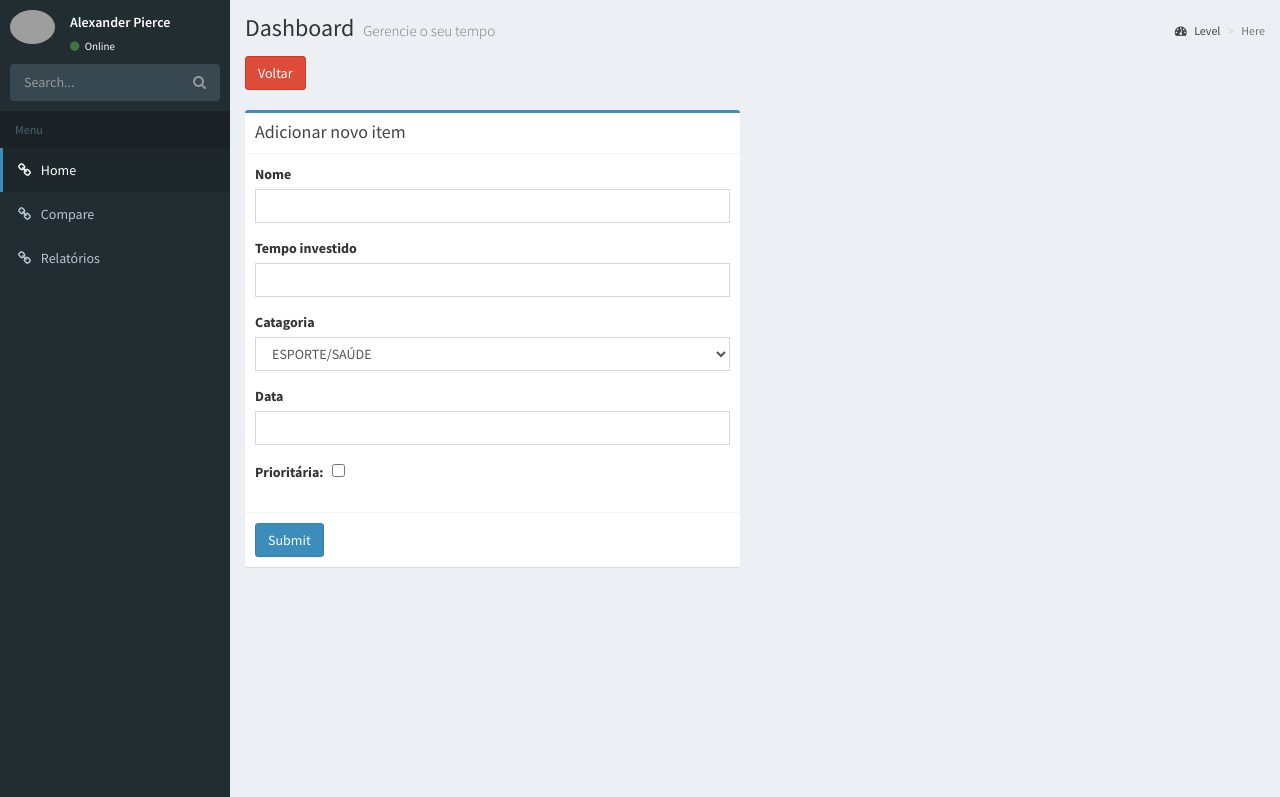
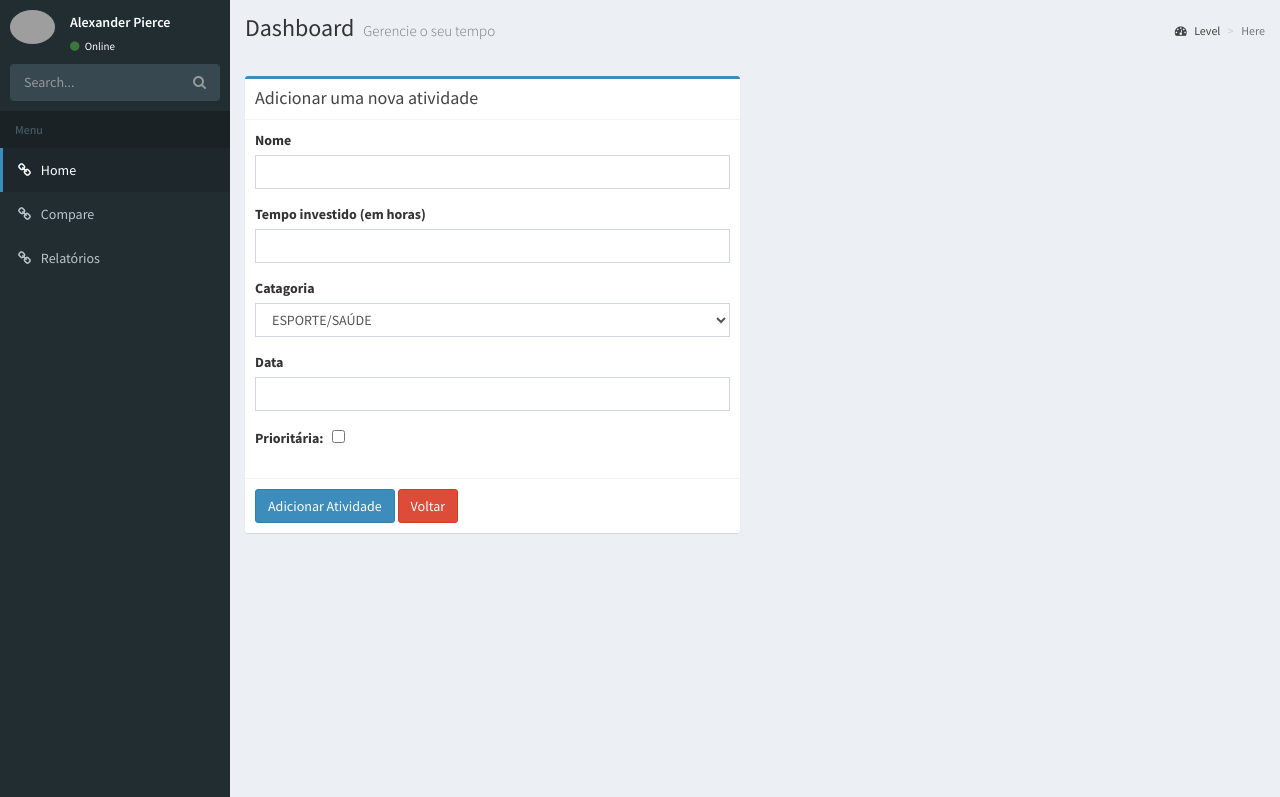
Before and after one commit to leonardox/praondevaimeutempo, a Django app: page /atividade/add in a window 1280 px wide. Shown: the part 50-847 px from the top of the page. Run offline with Django 3.2, Linux system fonts and the light colour scheme; some libraries are stand-ins or nearby versions; grey boxes are pictures that could not be loaded.

Commit message:
Task aprimoramento de interface de cadastro de nova atividade(aguardando revisão)

```diff
--- a/aplicacao/templates/adicionar_atividade.html
+++ b/aplicacao/templates/adicionar_atividade.html
@@ -18,12 +18,11 @@
 
         <!-- Main content -->
         <section class="content">
-            <a class="btn btn-danger" href="/">Voltar</a>
             <div class="row">
                 <div class="col-sm-6">
                     <div class="box box-primary" style="margin-top: 20px;">
                         <div class="box-header with-border">
-                            <h3 class="box-title">Adicionar novo item</h3>
+                            <h3 class="box-title">Adicionar uma nova atividade</h3>
                         </div>
                         <!-- /.box-header -->
                         <!-- form start -->
@@ -35,7 +34,7 @@
                                     {{ form.nome }}
                                 </div>
                                 <div class="form-group">
-                                    <label for="id_tempo_investido">Tempo investido</label>
+                                    <label for="id_tempo_investido">Tempo investido (em horas)</label>
                                     {{ form.tempo_investido }}
                                 </div>
                                 <div class="form-group">
@@ -54,7 +53,8 @@
                             <!-- /.box-body -->
 
                             <div class="box-footer">
-                                <button type="submit" class="btn btn-primary">Submit</button>
+                                <button type="submit" class="btn btn-primary">Adicionar Atividade</button>
+                                <a class="btn btn-danger" href="/">Voltar</a>
                             </div>
                         </form>
                     </div>
```
Also changed, not shown: aplicacao/templates/relatorio_semanal.html (line endings or trailing spaces).
